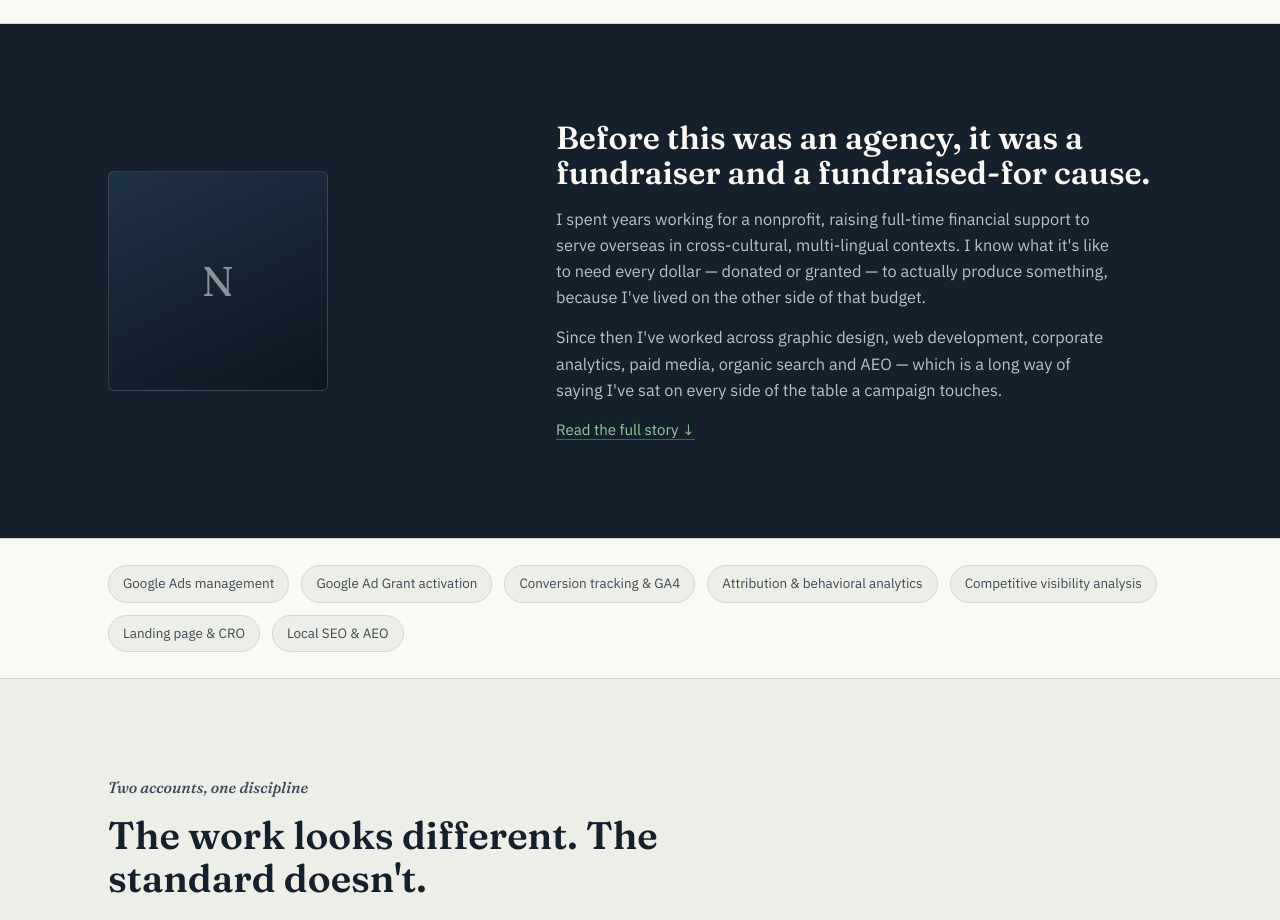
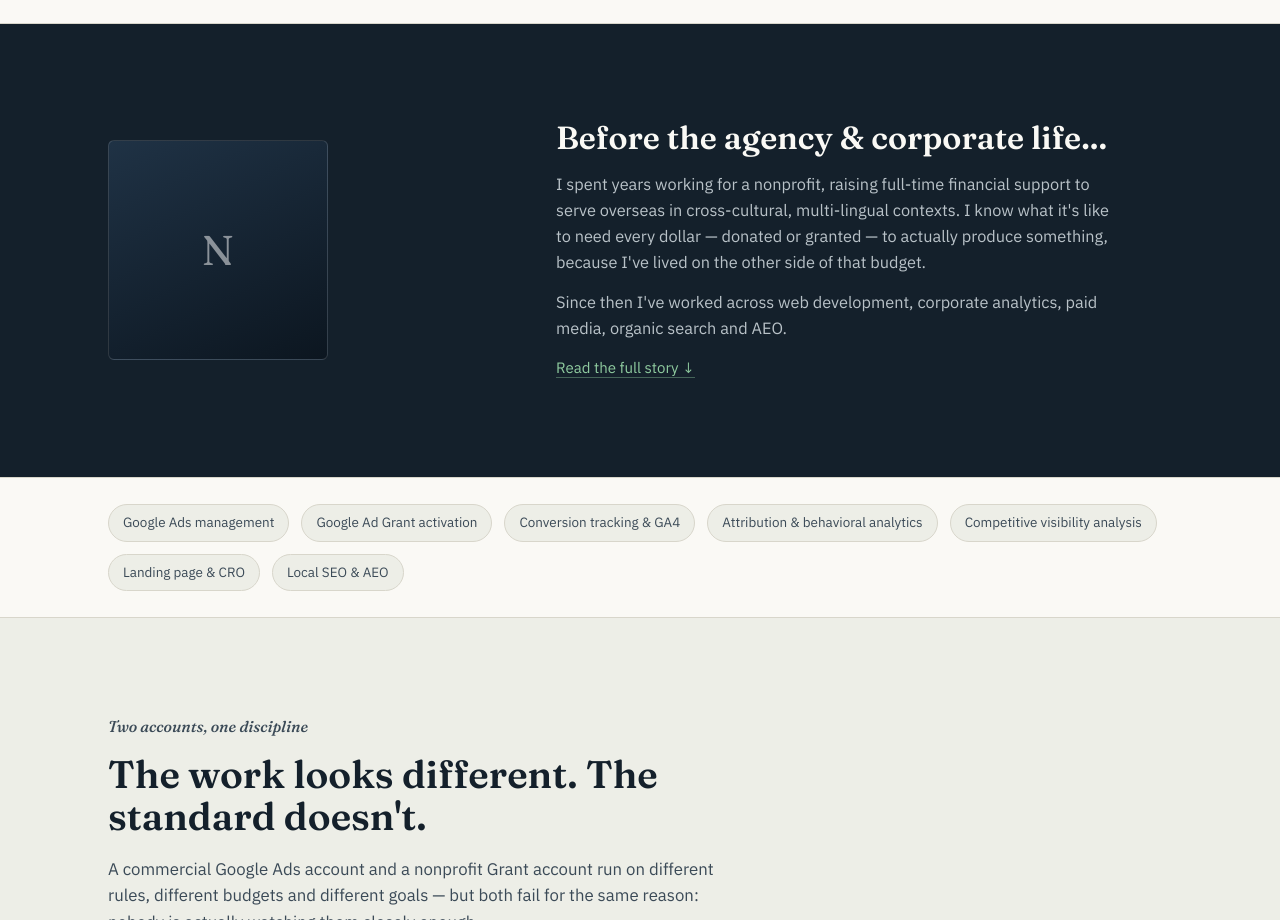
Before and after one commit to ilikegrits/pyr-digital-site, a website: page public/index.html in a window 1280 px wide. Shown: the part 1419-2339 px from the top of the page. Drawn offline with Linux system fonts and the light colour scheme.

Commit message:
Update index.html

```diff
--- a/public/index.html
+++ b/public/index.html
@@ -102,9 +102,9 @@
     <div class="wrap bio-teaser-grid">
       <div class="avatar-block" aria-hidden="true"><span>N</span></div>
       <div>
-        <h2>Before this was an agency, it was a fundraiser and a fundraised-for cause.</h2>
+        <h2>Before the agency & corporate life...</h2>
         <p>I spent years working for a nonprofit, raising full-time financial support to serve overseas in cross-cultural, multi-lingual contexts. I know what it's like to need every dollar — donated or granted — to actually produce something, because I've lived on the other side of that budget.</p>
-        <p>Since then I've worked across graphic design, web development, corporate analytics, paid media, organic search and AEO — which is a long way of saying I've sat on every side of the table a campaign touches.</p>
+        <p>Since then I've worked across web development, corporate analytics, paid media, organic search and AEO.</p>
         <a href="#about" class="readmore">Read the full story ↓</a>
       </div>
     </div>
```
